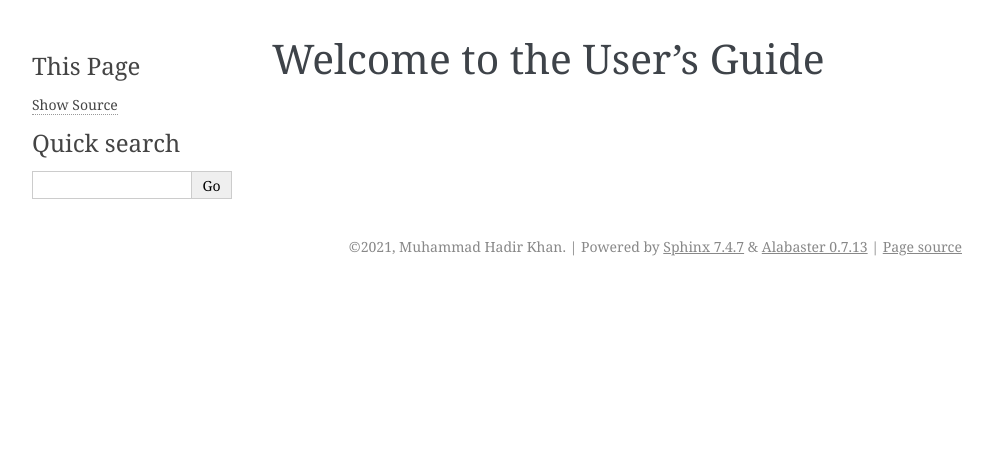
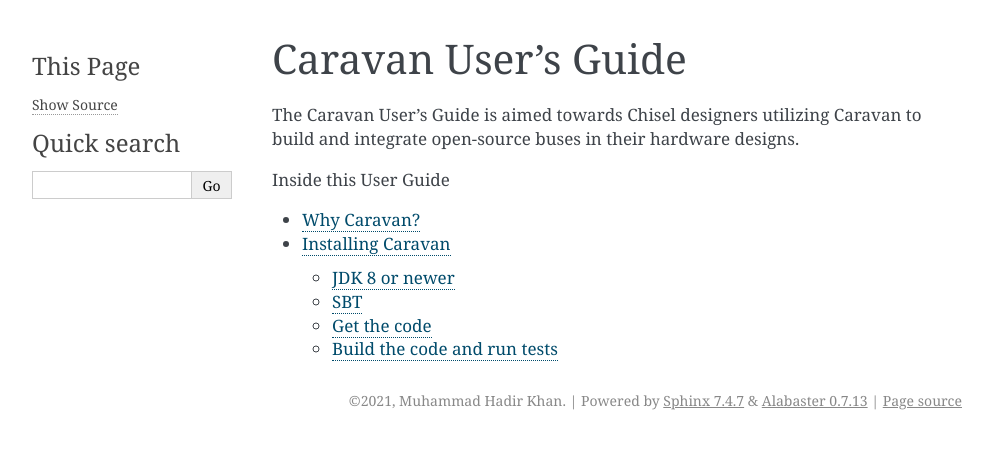
Before and after one commit to merledu/caravan, a Sphinx documentation site: the page built from docs/user/index.rst, in a window 1280 px wide. Shown: the top 449 px of the page, without its empty margins (148-1141 px from the left). Built offline with Sphinx 7.4.7, drawn with Linux system fonts in a browser that asks for light colours.

Commit message:
updated the documentation for user's guide

```diff
--- a/docs/user/index.rst
+++ b/docs/user/index.rst
@@ -1,2 +1,12 @@
-Welcome to the User's Guide
+Caravan User's Guide
 ===========================
+
+The Caravan User's Guide is aimed towards Chisel designers utilizing Caravan to build and integrate open-source
+buses in their hardware designs.
+
+.. toctree::
+   :maxdepth: 2
+   :caption: Inside this User Guide
+
+   introduction.rst
+   installation.rst
```
Also changed, not shown: docs/user/installation.rst (added, +76 -0 lines), docs/user/introduction.rst (added, +15 -0 lines).
